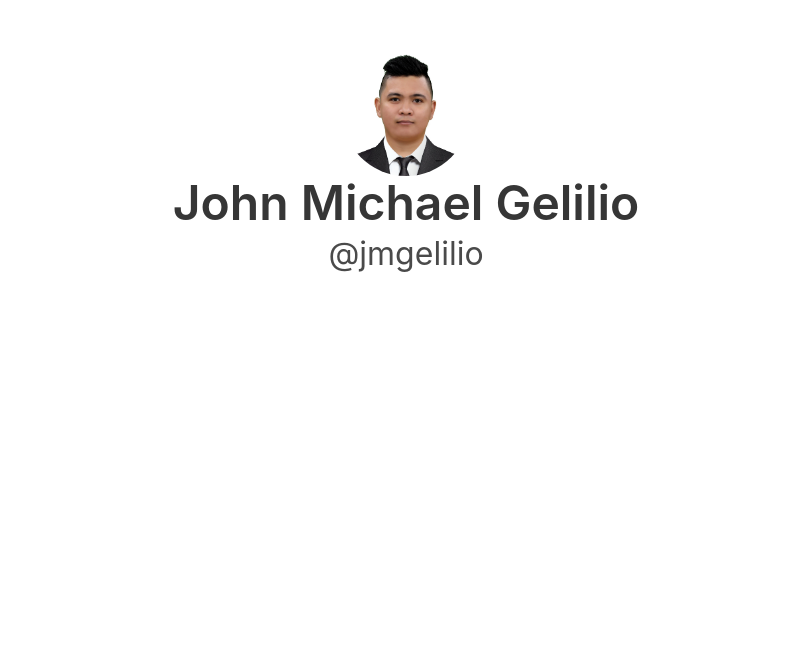
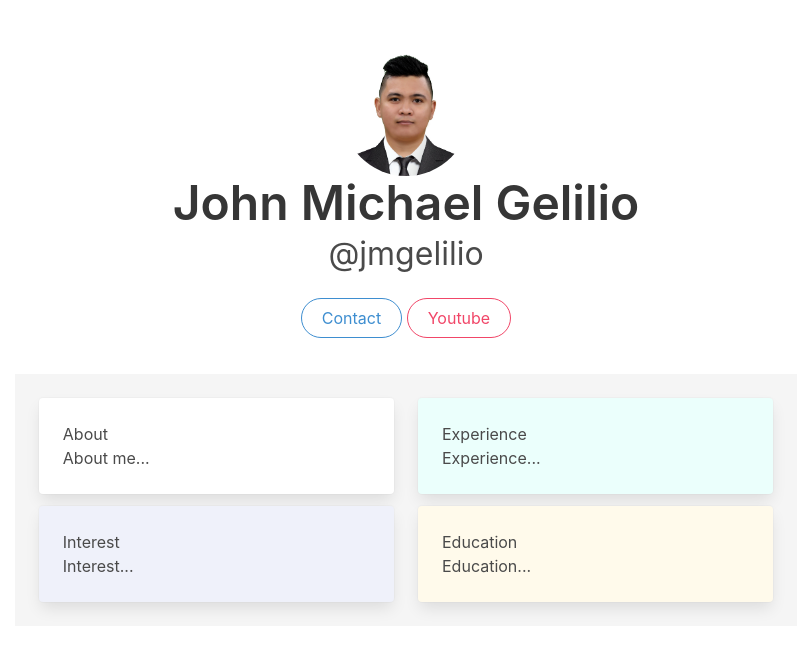
Before and after one commit to jmgelilio/profile, a Flask app: page / in a window 1280 px wide. Shown: the top 656 px of the page, without its empty margins (234-1045 px from the left). Run offline with Flask 2, Linux system fonts and the light colour scheme.

Commit message:
Additional content for profile(aboutme,exp,interest,education)

```diff
--- a/templates/index.html
+++ b/templates/index.html
@@ -14,6 +14,42 @@
     </figure>
     <p class="title is-1">John Michael Gelilio</p>
     <p class="subtitle is-3">@jmgelilio</p>
+    <p class="button is-info is-outlined is-rounded">Contact</p>
+    <p class="button is-danger is-outlined is-rounded">Youtube</p>
+  </section>
+  <section class="columns">
+    <div class="column is-three-fifths is-offset-one-fifth has-background-light">
+        <div class="columns is-gapless">
+            <div class="column is=half">
+                <div class="card m-3">
+                    <div class="card-content">
+                        <h1>About</h1>
+                        <p>About me...</p>
+                    </div>
+                </div>
+                <div class="card m-3 has-background-link-light">
+                    <div class="card-content">
+                        <h1>Interest</h1>
+                        <p>Interest...</p>
+                    </div>
+                </div>
+            </div>
+            <div class="column is=half">
+                <div class="card m-3 has-background-primary-light">
+                    <div class="card-content">
+                        <h1>Experience</h1>
+                        <p>Experience...</p>
+                    </div>
+                </div>
+                <div class="card m-3 has-background-warning-light">
+                    <div class="card-content">
+                        <h1>Education</h1>
+                        <p>Education...</p>
+                    </div>
+                </div>
+            </div>
+        </div>
+    </div>
   </section>
   </body>
 </html>
```
